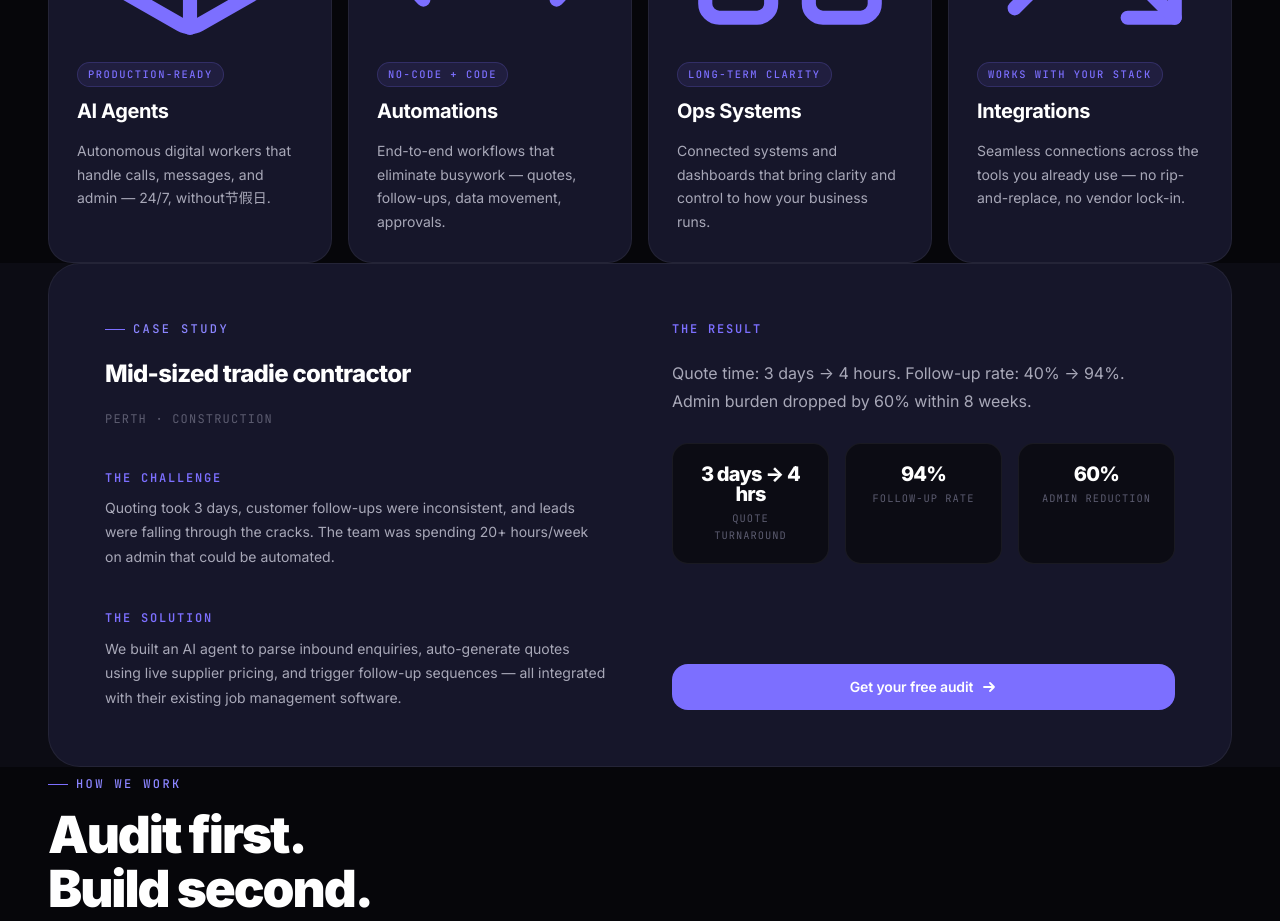
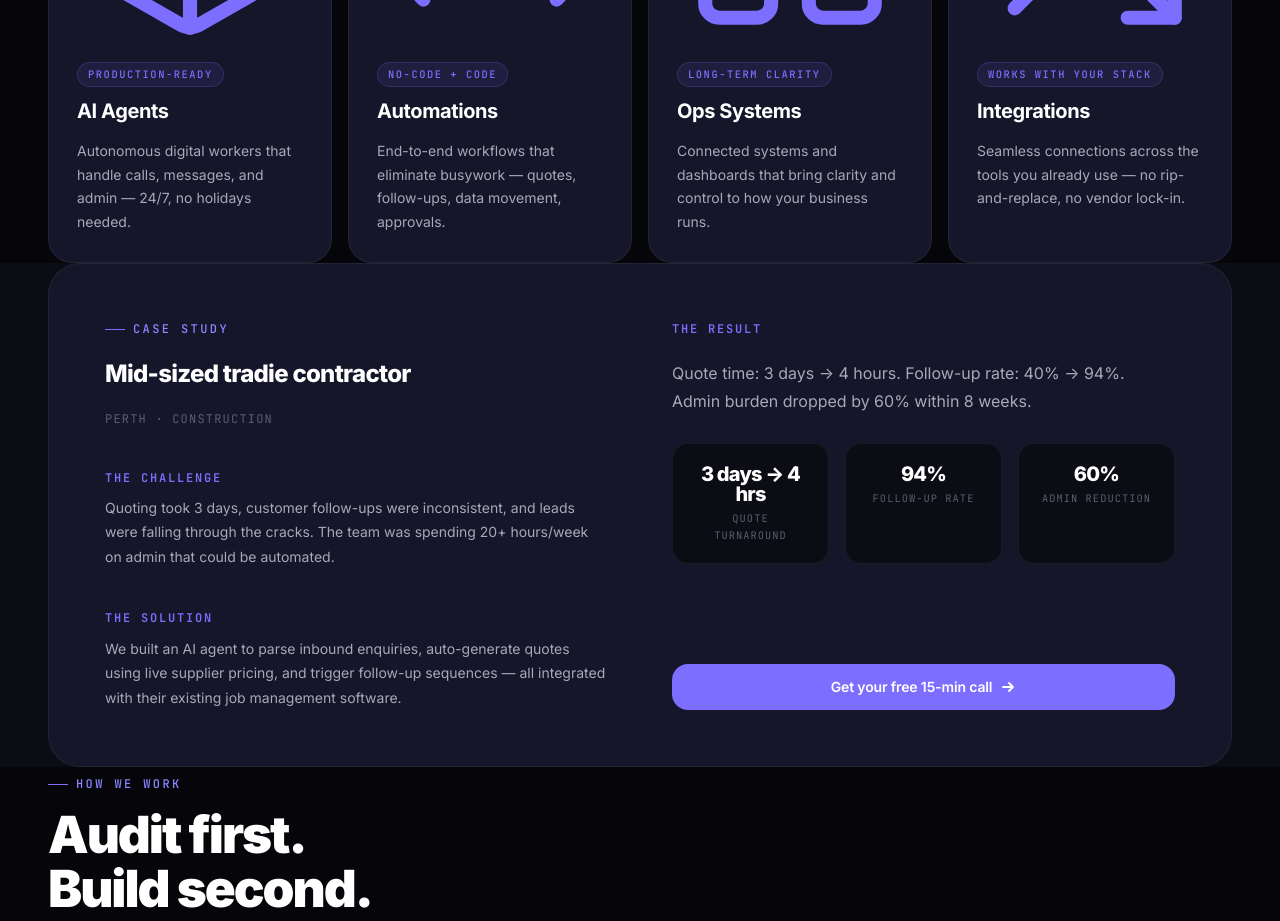
Before and after one commit to duskmetamask-bit/emvy-ai-website, a Next.js app: page / in a window 1280 px wide. Shown: the part 1780-2701 px from the top of the page. Built offline with nearby package versions, Linux system fonts and the light colour scheme.

Commit message:
fix: remove chinese chars, update CTA, fix page title

```diff
--- a/app/layout.tsx
+++ b/app/layout.tsx
@@ -3,7 +3,7 @@ import "./globals.css"
 
 export const metadata: Metadata = {
   metadataBase: new URL("https://emvyai.com"),
-  title: "EMVYAI — AI Consultancy for Australian Businesses",
+  title: "EMVY — AI Consultancy",
   description: "Perth based, Australia wide AI consultancy. AI strategy, process automation, custom AI solutions and data analytics for SMBs ready to work smarter.",
   openGraph: {
     title: "EMVYAI — AI Consultancy",
--- a/app/page.tsx
+++ b/app/page.tsx
@@ -16,7 +16,7 @@ const services = [
   {
     id: 'agents',
     title: 'AI Agents',
-    desc: 'Autonomous digital workers that handle calls, messages, and admin — 24/7, without节假日.',
+    desc: 'Autonomous digital workers that handle calls, messages, and admin — 24/7, no holidays needed.',
     tag: 'Production-ready',
     icon: (
       <svg viewBox="0 0 24 24" fill="none" stroke="currentColor" strokeWidth="1.5" strokeLinecap="round" strokeLinejoin="round" className="w-7 h-7">
@@ -279,7 +279,7 @@ function CaseStudy() {
             </div>
 
             <a href={CAL_URL} target="_blank" rel="noopener noreferrer" className="btn-primary" style={{ marginTop: 'auto' }}>
-              Get your free audit
+              Get your free 15-min call
               <svg width="16" height="16" viewBox="0 0 16 16" fill="none" aria-hidden="true">
                 <path d="M3 8h10M9 4l4 4-4 4" stroke="currentColor" strokeWidth="1.8" strokeLinecap="round" strokeLinejoin="round"/>
               </svg>
```
